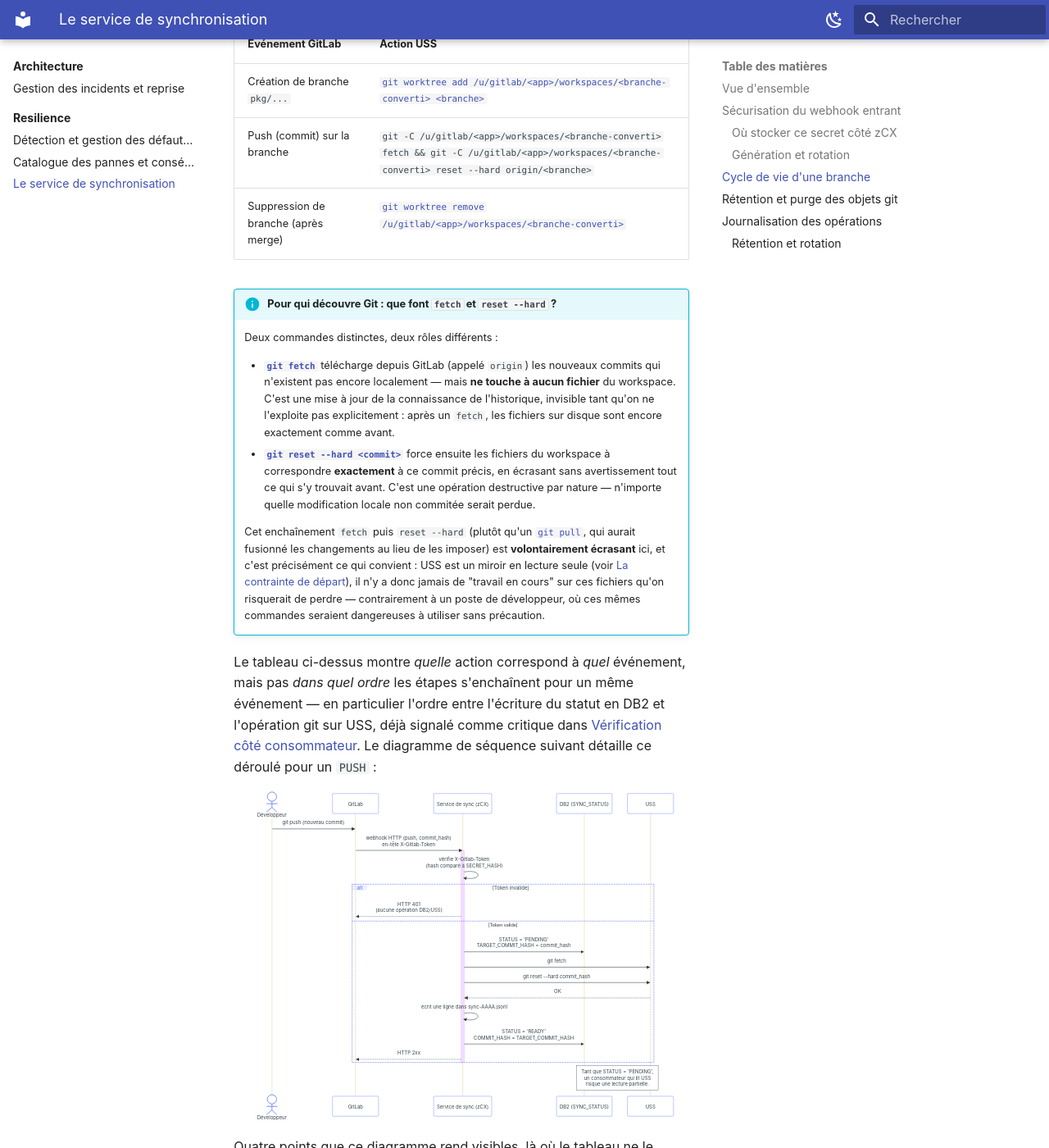
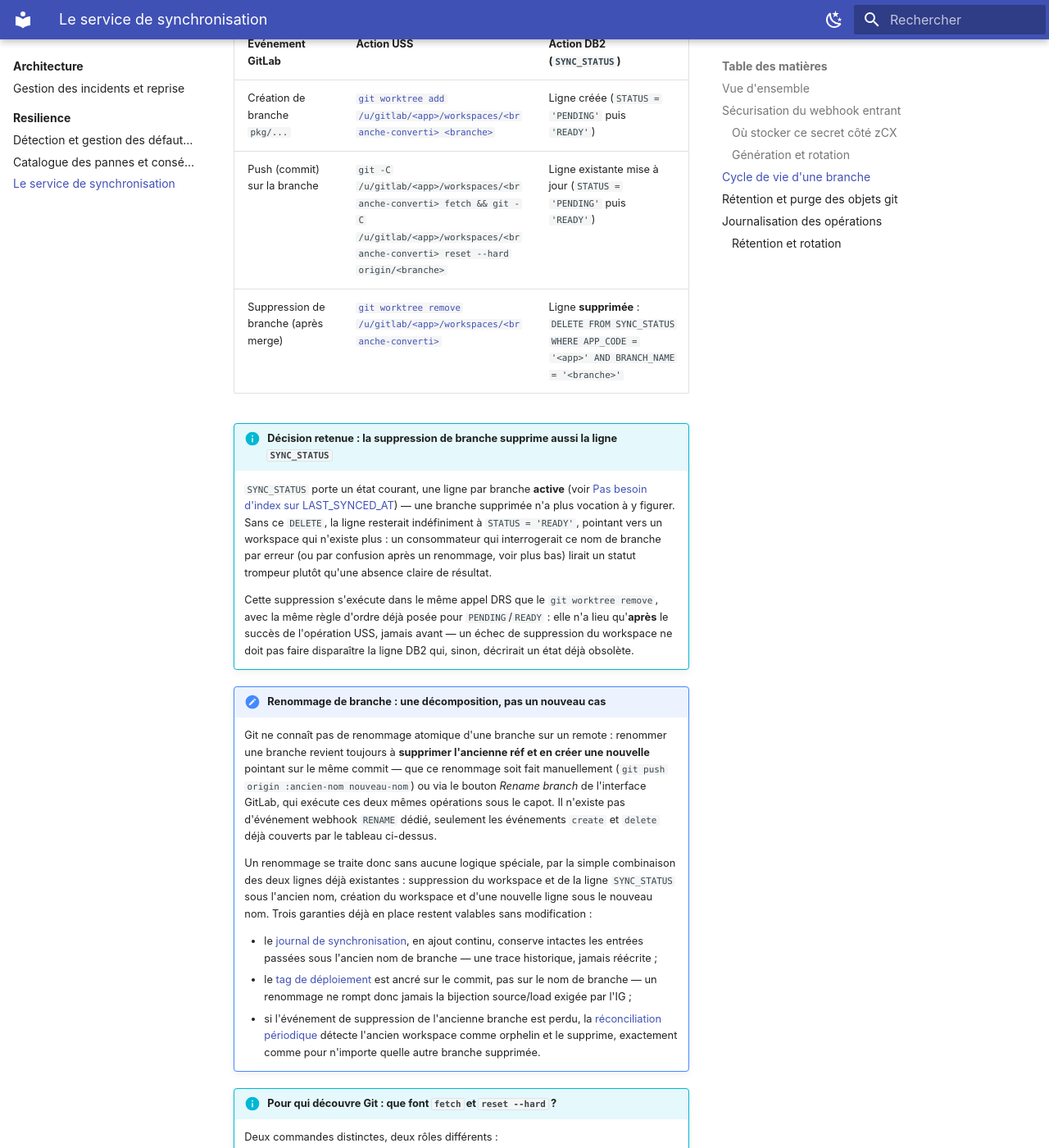
Before and after one commit to namnetes/openz_uss-mirror, an MkDocs documentation site: the page built from docs/architecture/resilience/service-synchronisation.md, in a window 1280 px wide and 1400 px high, scrolled down 4878 px. Shown: the whole window at 82% size. Built offline with MkDocs 1.6.1 and Material for MkDocs 9.7.7, drawn with Linux system fonts in a browser that asks for light colours.

Commit message:
docs: suppression et renommage de branche - impact SYNC_STATUS
Documente le DELETE de la ligne SYNC_STATUS lors de la suppression
de branche (git worktree remove) et clarifie que le renommage n'est
qu'une decomposition delete+create sans logique dediee, faute
d'evenement webhook RENAME cote GitLab.

```diff
--- a/docs/architecture/resilience/service-synchronisation.md
+++ b/docs/architecture/resilience/service-synchronisation.md
@@ -120,11 +120,25 @@ Le service de sync convertit donc systématiquement **chaque `/` du nom de branc
 
 Une fois cette conversion appliquée, le service de sync réagit à trois types d'événements GitLab :
 
-| Événement GitLab | Action USS |
-|---|---|
-| Création de branche `pkg/...` | [`git worktree add /u/gitlab/<app>/workspaces/<branche-converti> <branche>`](../../commandes-git.md#worktree-plusieurs-repertoires-de-travail-pour-un-seul-depot) |
-| Push (commit) sur la branche | `git -C /u/gitlab/<app>/workspaces/<branche-converti> fetch && git -C /u/gitlab/<app>/workspaces/<branche-converti> reset --hard origin/<branche>` |
-| Suppression de branche (après merge) | [`git worktree remove /u/gitlab/<app>/workspaces/<branche-converti>`](../../commandes-git.md#worktree-plusieurs-repertoires-de-travail-pour-un-seul-depot) |
+| Événement GitLab | Action USS | Action DB2 (`SYNC_STATUS`) |
+|---|---|---|
+| Création de branche `pkg/...` | [`git worktree add /u/gitlab/<app>/workspaces/<branche-converti> <branche>`](../../commandes-git.md#worktree-plusieurs-repertoires-de-travail-pour-un-seul-depot) | Ligne créée (`STATUS = 'PENDING'` puis `'READY'`) |
+| Push (commit) sur la branche | `git -C /u/gitlab/<app>/workspaces/<branche-converti> fetch && git -C /u/gitlab/<app>/workspaces/<branche-converti> reset --hard origin/<branche>` | Ligne existante mise à jour (`STATUS = 'PENDING'` puis `'READY'`) |
+| Suppression de branche (après merge) | [`git worktree remove /u/gitlab/<app>/workspaces/<branche-converti>`](../../commandes-git.md#worktree-plusieurs-repertoires-de-travail-pour-un-seul-depot) | Ligne **supprimée** : `DELETE FROM SYNC_STATUS WHERE APP_CODE = '<app>' AND BRANCH_NAME = '<branche>'` |
+
+!!! info "Décision retenue : la suppression de branche supprime aussi la ligne `SYNC_STATUS`"
+    `SYNC_STATUS` porte un état courant, une ligne par branche **active** (voir [Pas besoin d'index sur LAST_SYNCED_AT](detection-defauts.md#heartbeat-db2-detection-quasi-temps-reel)) — une branche supprimée n'a plus vocation à y figurer. Sans ce `DELETE`, la ligne resterait indéfiniment à `STATUS = 'READY'`, pointant vers un workspace qui n'existe plus : un consommateur qui interrogerait ce nom de branche par erreur (ou par confusion après un renommage, voir plus bas) lirait un statut trompeur plutôt qu'une absence claire de résultat.
+
+    Cette suppression s'exécute dans le même appel DRS que le `git worktree remove`, avec la même règle d'ordre déjà posée pour `PENDING`/`READY` : elle n'a lieu qu'**après** le succès de l'opération USS, jamais avant — un échec de suppression du workspace ne doit pas faire disparaître la ligne DB2 qui, sinon, décrirait un état déjà obsolète.
+
+!!! note "Renommage de branche : une décomposition, pas un nouveau cas"
+    Git ne connaît pas de renommage atomique d'une branche sur un remote : renommer une branche revient toujours à **supprimer l'ancienne réf et en créer une nouvelle** pointant sur le même commit — que ce renommage soit fait manuellement (`git push origin :ancien-nom nouveau-nom`) ou via le bouton *Rename branch* de l'interface GitLab, qui exécute ces deux mêmes opérations sous le capot. Il n'existe pas d'événement webhook `RENAME` dédié, seulement les événements `create` et `delete` déjà couverts par le tableau ci-dessus.
+
+    Un renommage se traite donc sans aucune logique spéciale, par la simple combinaison des deux lignes déjà existantes : suppression du workspace et de la ligne `SYNC_STATUS` sous l'ancien nom, création du workspace et d'une nouvelle ligne sous le nouveau nom. Trois garanties déjà en place restent valables sans modification :
+
+    - le [journal de synchronisation](#journalisation-des-operations), en ajout continu, conserve intactes les entrées passées sous l'ancien nom de branche — une trace historique, jamais réécrite ;
+    - le [tag de déploiement](#retention-et-purge-des-objets-git) est ancré sur le commit, pas sur le nom de branche — un renommage ne rompt donc jamais la bijection source/load exigée par l'IG ;
+    - si l'événement de suppression de l'ancienne branche est perdu, la [réconciliation périodique](detection-defauts.md#reconciliation-periodique) détecte l'ancien workspace comme orphelin et le supprime, exactement comme pour n'importe quelle autre branche supprimée.
 
 !!! info "Pour qui découvre Git : que font `fetch` et `reset --hard` ?"
     Deux commandes distinctes, deux rôles différents :
```
